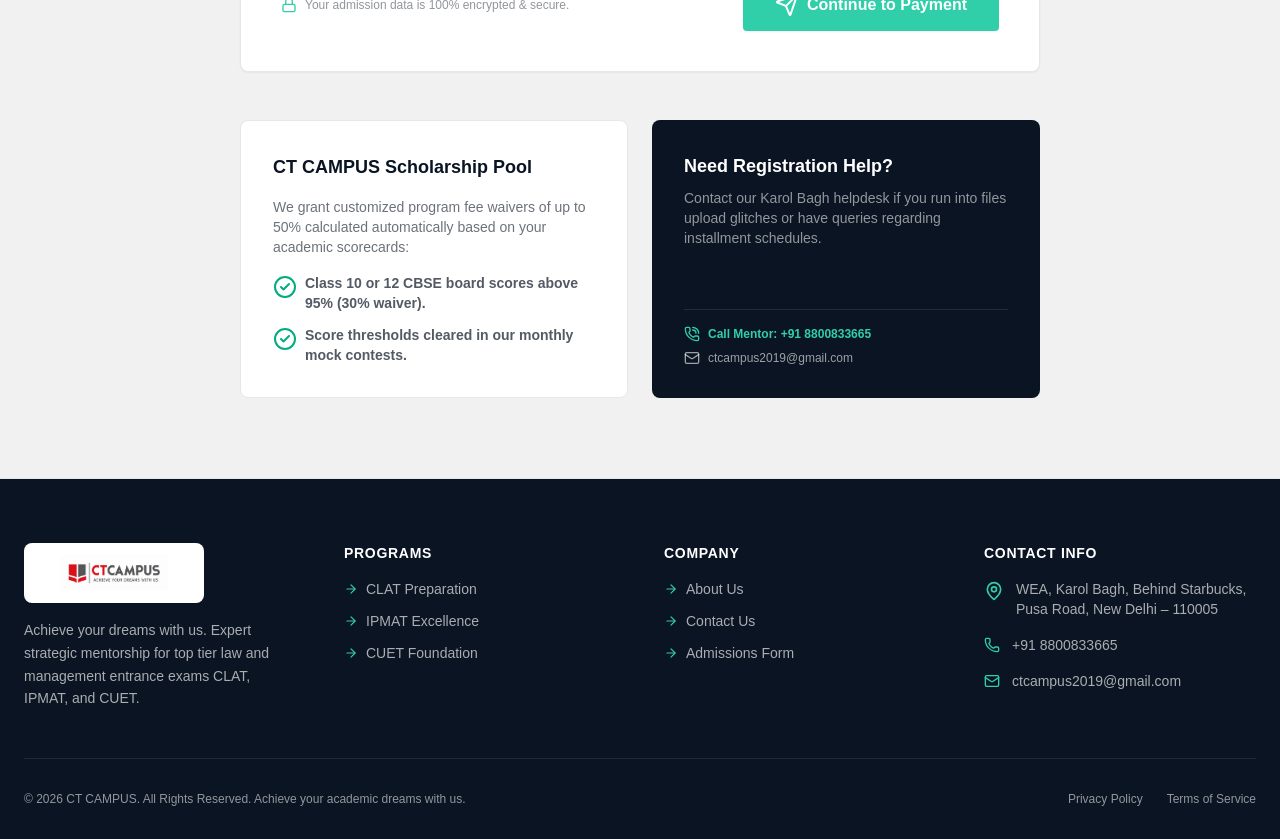
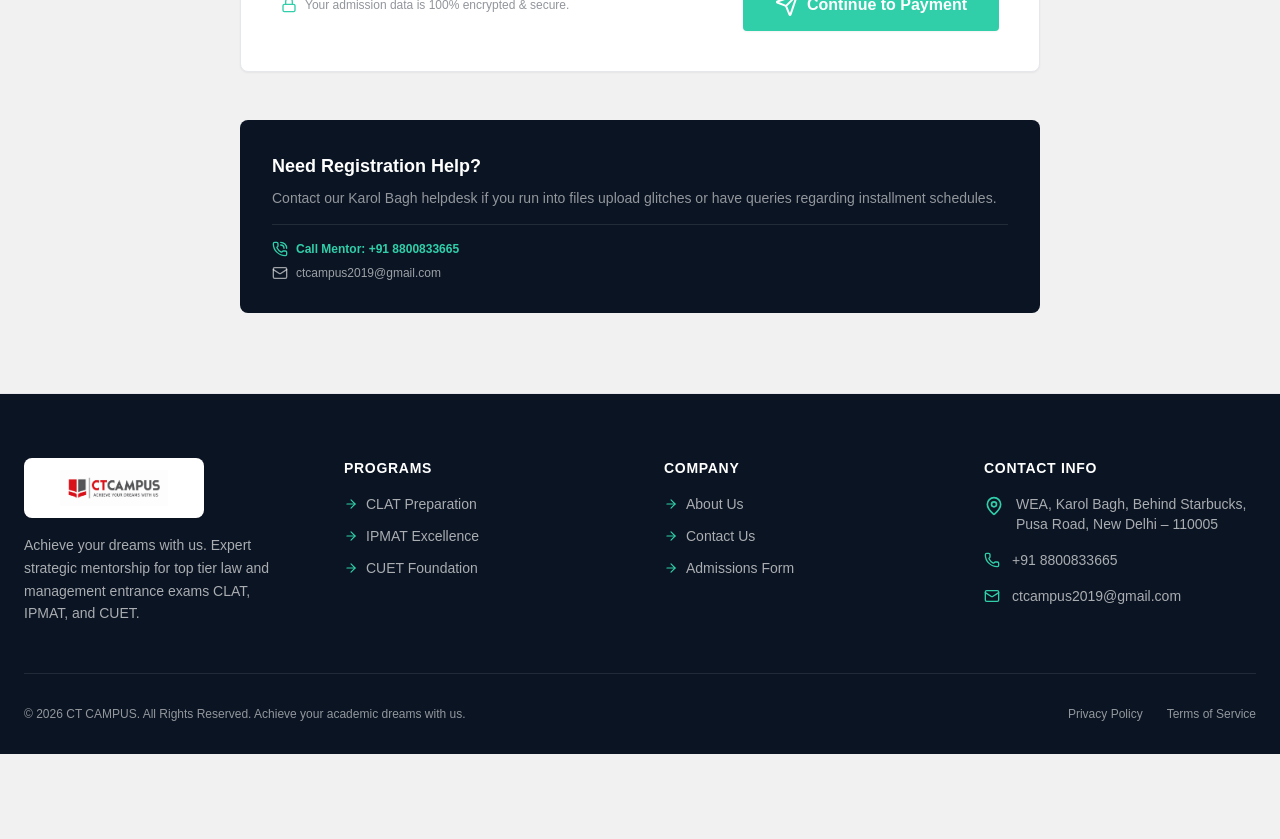
Before and after one commit to PS1852/CT-Campus, a Next.js app: page /admissions in a window 1280 px wide. Shown: the part 1300-2139 px from the top of the page. After the commit the page ends 2054 px from the top, so only its background shows below. Built offline with nearby package versions, Linux system fonts and the light colour scheme; no server answers; the database is empty.

Commit message:
fix: remove admissions scholarship card

```diff
--- a/app/(public)/admissions/page.tsx
+++ b/app/(public)/admissions/page.tsx
@@ -2,7 +2,7 @@
 import Image from 'next/image';
 import { generatePageMetadata } from '@/lib/seo/metadata';
 import { createClient } from '@/lib/supabase/server';
-import { CheckCircle2, UserCheck, CreditCard, FileText, CalendarRange, Lock, PhoneCall, Mail } from 'lucide-react';
+import { PhoneCall, Mail } from 'lucide-react';
 import AdmissionForm from '@/components/sections/AdmissionForm';
 
 export const metadata = generatePageMetadata({
@@ -94,26 +94,8 @@
         </div>
       </main>
 
-      {/* Guidelines & Scholarship Info */}
-      <section className="w-full max-w-[800px] mt-12 grid grid-cols-1 md:grid-cols-2 gap-6 text-left px-margin-mobile md:px-0">
-        {/* Scholarships */}
-        <div className="bg-surface-white rounded-lg border border-border-light p-6 md:p-8 space-y-4">
-          <h3 className="font-manrope text-lg font-bold text-primary">CT CAMPUS Scholarship Pool</h3>
-          <p className="text-xs md:text-sm text-primary/60 leading-relaxed">
-            We grant customized program fee waivers of up to 50% calculated automatically based on your academic scorecards:
-          </p>
-          <ul className="space-y-3 text-xs md:text-sm font-semibold text-primary/70">
-            <li className="flex items-start gap-2">
-              <CheckCircle2 className="h-4.5 w-4.5 text-success shrink-0 mt-0.5" />
-              Class 10 or 12 CBSE board scores above 95% (30% waiver).
-            </li>
-            <li className="flex items-start gap-2">
-              <CheckCircle2 className="h-4.5 w-4.5 text-success shrink-0 mt-0.5" />
-              Score thresholds cleared in our monthly mock contests.
-            </li>
-          </ul>
-        </div>
-
+      {/* Registration Support */}
+      <section className="w-full max-w-[800px] mt-12 text-left px-margin-mobile md:px-0">
         {/* Support Helpdesks */}
         <div className="bg-primary text-surface-white rounded-lg p-6 md:p-8 space-y-4 flex flex-col justify-between">
           <div>
```
